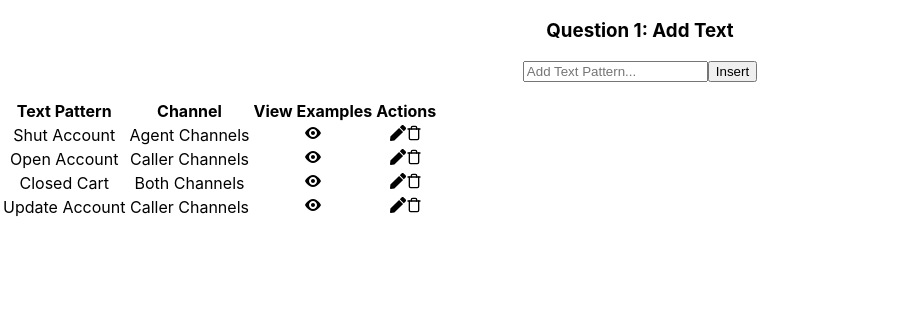
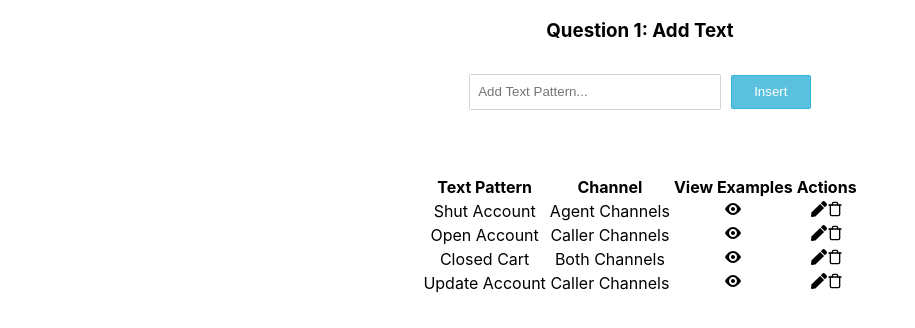
Before and after one commit to hanhngooo/assessment-app, a React (Create React App) app: page / in a window 1280 px wide. Shown: the top 328 px of the page, without its empty margins (0-915 px from the left). Built offline with nearby package versions, Linux system fonts and the light colour scheme.

Commit message:
add some style for input and button

```diff
--- a/src/App.css
+++ b/src/App.css
@@ -1,3 +1,48 @@
 .App {
   text-align: center;
 }
+
+.main {
+  margin: 2rem auto;
+}
+input[type="text"]:hover,
+input[type="text"]:focus {
+  border: 0.1rem solid #30b7e0;
+  outline: none;
+}
+input[type="text"] {
+  padding-left: 0.5rem;
+  width: 15rem;
+  height: 2rem;
+  margin-right: 0.1rem;
+  border-radius: 0.1rem;
+  border: 0.1rem solid lightgray;
+}
+ul {
+  width: 15rem;
+  margin: auto;
+  list-style-type: none;
+}
+li {
+  cursor: pointer;
+  padding: 0.5rem;
+}
+table {
+  margin: 4rem auto;
+}
+
+button {
+  display: inline-block;
+  width: 5rem;
+  height: 2.1rem;
+  padding: 0.2rem;
+  margin-left: 0.5rem;
+  color: white;
+  background-color: #5bc0de;
+  border-radius: 0.1rem;
+  border: 0.1rem solid #30b7e0;
+  cursor: pointer;
+}
+button[type="reset"] {
+  width: 2rem;
+}
--- a/src/components/AddText.js
+++ b/src/components/AddText.js
@@ -25,6 +25,7 @@ export default function AddText() {
     addSelectedItem,
     removeSelectedItem,
     selectedItems,
+    reset,
   } = useMultipleSelection();
   const getFilteredItems = () =>
     items.filter((item) =>
@@ -40,7 +41,6 @@ export default function AddText() {
     openMenu,
   } = useCombobox({
     inputValue,
-    defaultHighlightedIndex: 0, // after selection, highlight the first item.
     selectedItem: null,
     items: getFilteredItems(),
     stateReducer: (state, actionAndChanges) => {
@@ -62,7 +62,6 @@ export default function AddText() {
           break;
         case useCombobox.stateChangeTypes.InputKeyDownEnter:
         case useCombobox.stateChangeTypes.ItemClick:
-        case useCombobox.stateChangeTypes.InputBlur:
           if (!selectedItems.includes(selectedItem)) {
             addSelectedItem(selectedItem);
           } else {
@@ -103,13 +102,19 @@ export default function AddText() {
     //save edit
     dispatch(editPattern(selectedChannel, index));
   };
+
+  // handle select channel change
   const handleChange = (e, index) => {
     const { value } = e.target;
     setSelectedChannel(value);
   };
 
+  const placeholder =
+    selectedItems.length > 0
+      ? `${selectedItems.length} patterns selected`
+      : "Add Text Pattern...";
   return (
-    <div>
+    <div className="main">
       <div {...getComboboxProps()}>
         <input
           {...getInputProps(
@@ -124,11 +129,22 @@ export default function AddText() {
               onChange: (e) => setInputValue(e.target.value),
             }
           )}
-          placeholder="Add Text Pattern..."
+          type="text"
+          placeholder={placeholder}
         />
-        <button className="form-button" onClick={handleAddSelectedItems}>
+        <button type="submit" onClick={handleAddSelectedItems}>
           Insert
         </button>
+        {selectedItems.length > 0 ? (
+          <button
+            type="reset"
+            onClick={() => {
+              reset();
+            }}
+          >
+            X
+          </button>
+        ) : null}
       </div>
       <ul {...getMenuProps()}>
         {isOpen &&
@@ -147,8 +163,6 @@ export default function AddText() {
                 {...getItemProps({
                   item,
                   index,
-                  isActive: highlightedIndex === index,
-                  isSelected: selectedItems.includes(item),
                 })}
               >
                 {item}
--- a/src/components/Table.js
+++ b/src/components/Table.js
@@ -56,7 +56,6 @@ export default function Table({
   selectedChannel,
 }) {
   return (
-    <div>
     <table className="table">
       <thead>
         <tr>
@@ -82,6 +81,5 @@ export default function Table({
           )}
       </tbody>
     </table>
-    </div>
   );
 }
```
Lines whose indentation alone changed are shown as unchanged.
